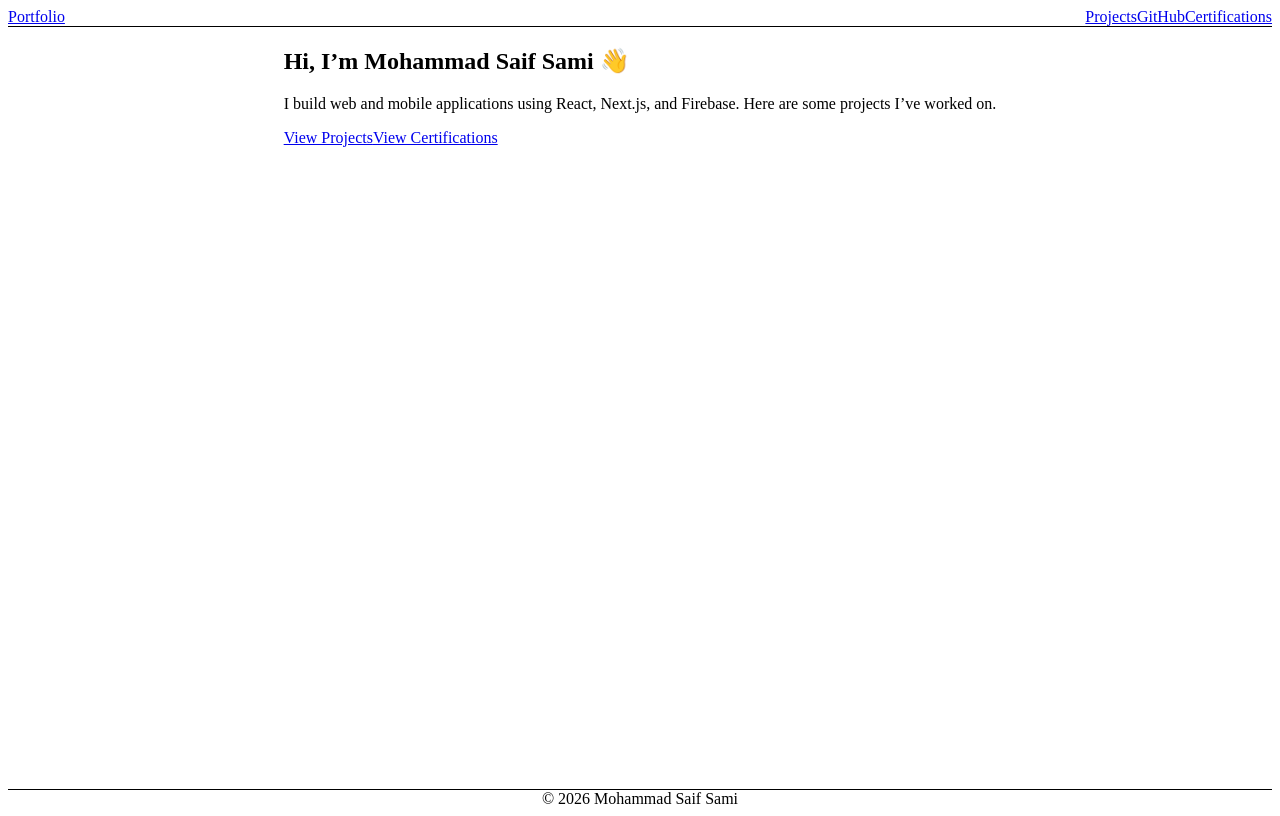
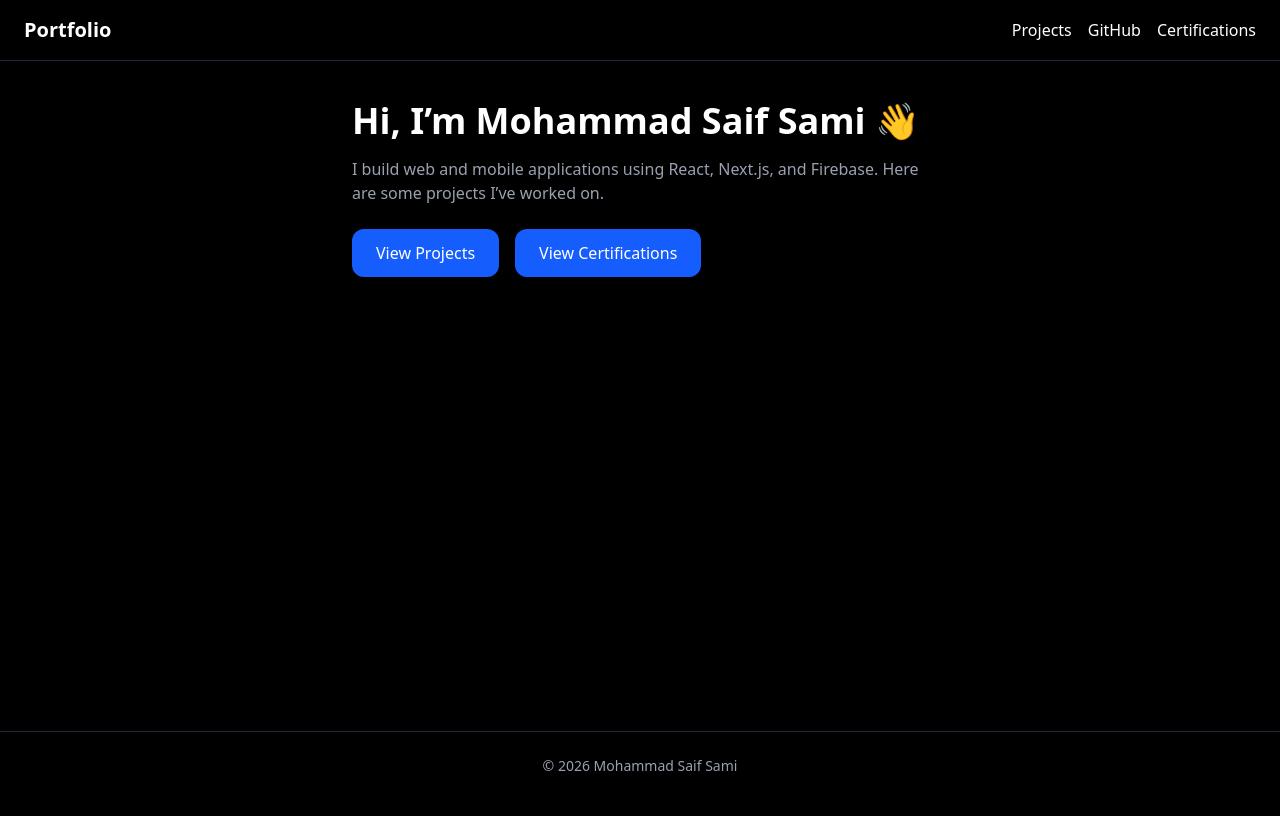
Before and after one commit to MoSaifADU/portfolio, a Next.js app: page / in a window 1280 px wide. Built offline with nearby package versions, Linux system fonts and the light colour scheme.

Commit message:
Please3  portfolio setup

```diff
--- a/app/globals.css
+++ b/app/globals.css
@@ -1,11 +1,12 @@
-@tailwind base;
-@tailwind components;
-@tailwind utilities;
+@import "tailwindcss";
 
-:root {
-  --foreground-rgb: 255, 255, 255;
-  --background-start-rgb: 0, 0, 0;
-  --background-end-rgb: 0, 0, 0;
+/* base styling */
+html {
+  scroll-behavior: smooth;
 }
 
-/* Custom scrollbar or other global non-Tailwind CSS can go here */
+body {
+  background: black;
+  color: white;
+  font-family: system-ui, sans-serif;
+}
```
